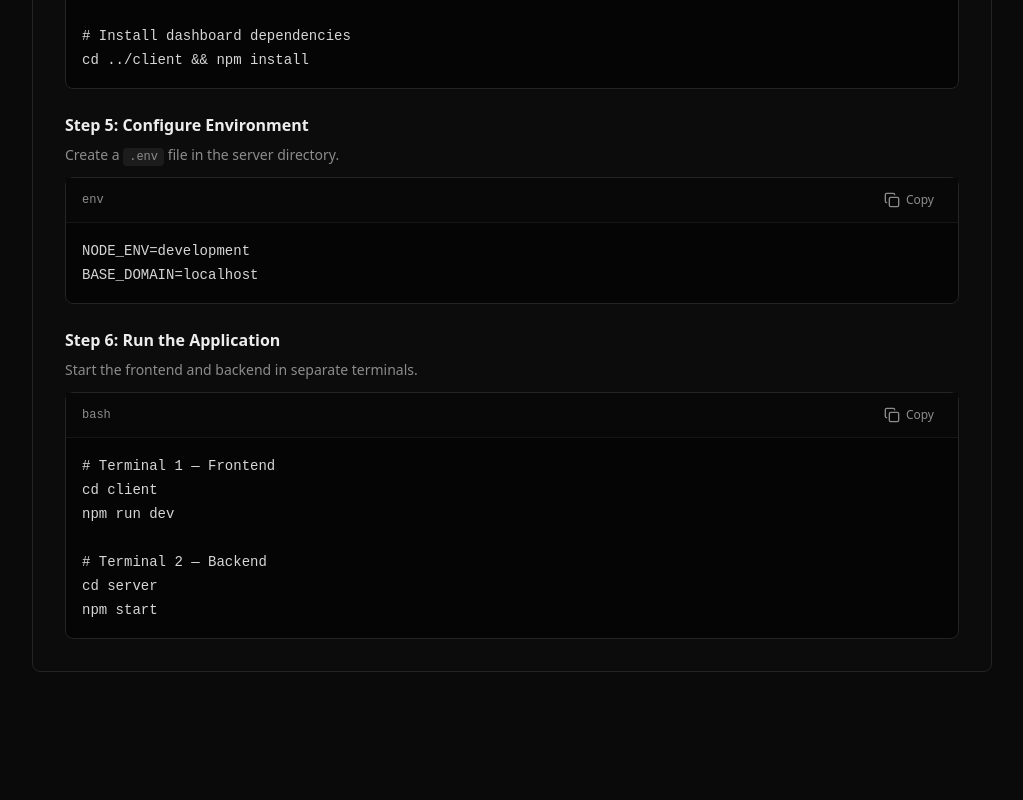
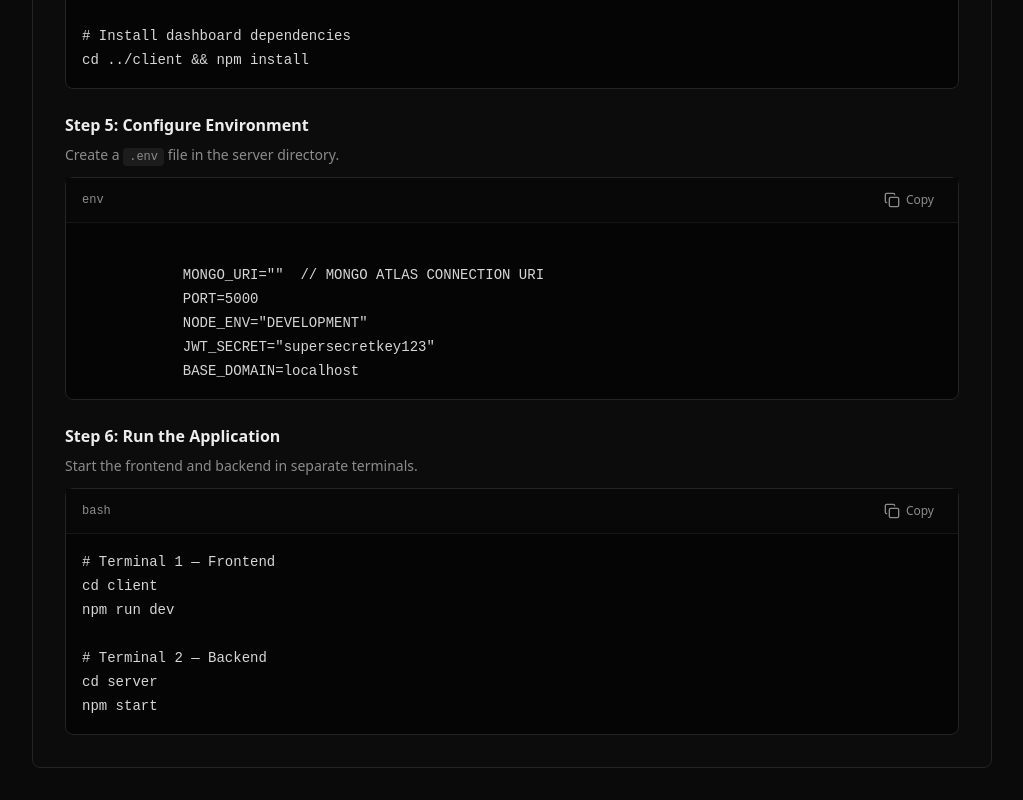
Before and after one commit to chetannn-github/store-builder, a Next.js app in the folder client/: page /docs in a window 1280 px wide. Shown: the part 1381-2181 px from the top of the page, without its empty margins (256-1279 px from the left). Before the commit the page ends 2085 px from the top, so only its background shows below. Built offline with nearby package versions, Linux system fonts and the light colour scheme.

Commit message:
fix - setup command

```diff
--- a/client/src/app/docs/_components/LocalSetup.jsx
+++ b/client/src/app/docs/_components/LocalSetup.jsx
@@ -65,8 +65,12 @@ cd ../client && npm install`}
         <h3 className="mb-2 text-base font-semibold text-foreground">Step 5: Configure Environment</h3>
         <p className="mb-3 text-sm text-muted-foreground">Create a <code className="rounded bg-secondary px-1.5 py-0.5 font-mono text-xs">.env</code> file in the server directory.</p>
         <CodeBlock
-          code={`NODE_ENV=development
-BASE_DOMAIN=localhost`}
+          code={`
+            MONGO_URI=""  // MONGO ATLAS CONNECTION URI
+            PORT=5000
+            NODE_ENV="DEVELOPMENT"
+            JWT_SECRET="supersecretkey123"
+            BASE_DOMAIN=localhost`}
           language="env"
         />
       </div>
--- a/client/src/app/docs/_components/ProductionDeploy.jsx
+++ b/client/src/app/docs/_components/ProductionDeploy.jsx
@@ -81,6 +81,10 @@ cd ../client && npm install && npm run build`}
         <p className="mb-3 text-sm text-muted-foreground">Set up the production environment variables.</p>
         <CodeBlock
           code={`NODE_ENV=production
+             MONGO_URI="" // MONGO ATLAS CONNECTION URI
+            PORT=5000
+
+            JWT_SECRET="supersecretkey123"
 BASE_DOMAIN=<YOUR_EC2_IP>.nip.io`}
           language="env"
         />
```
